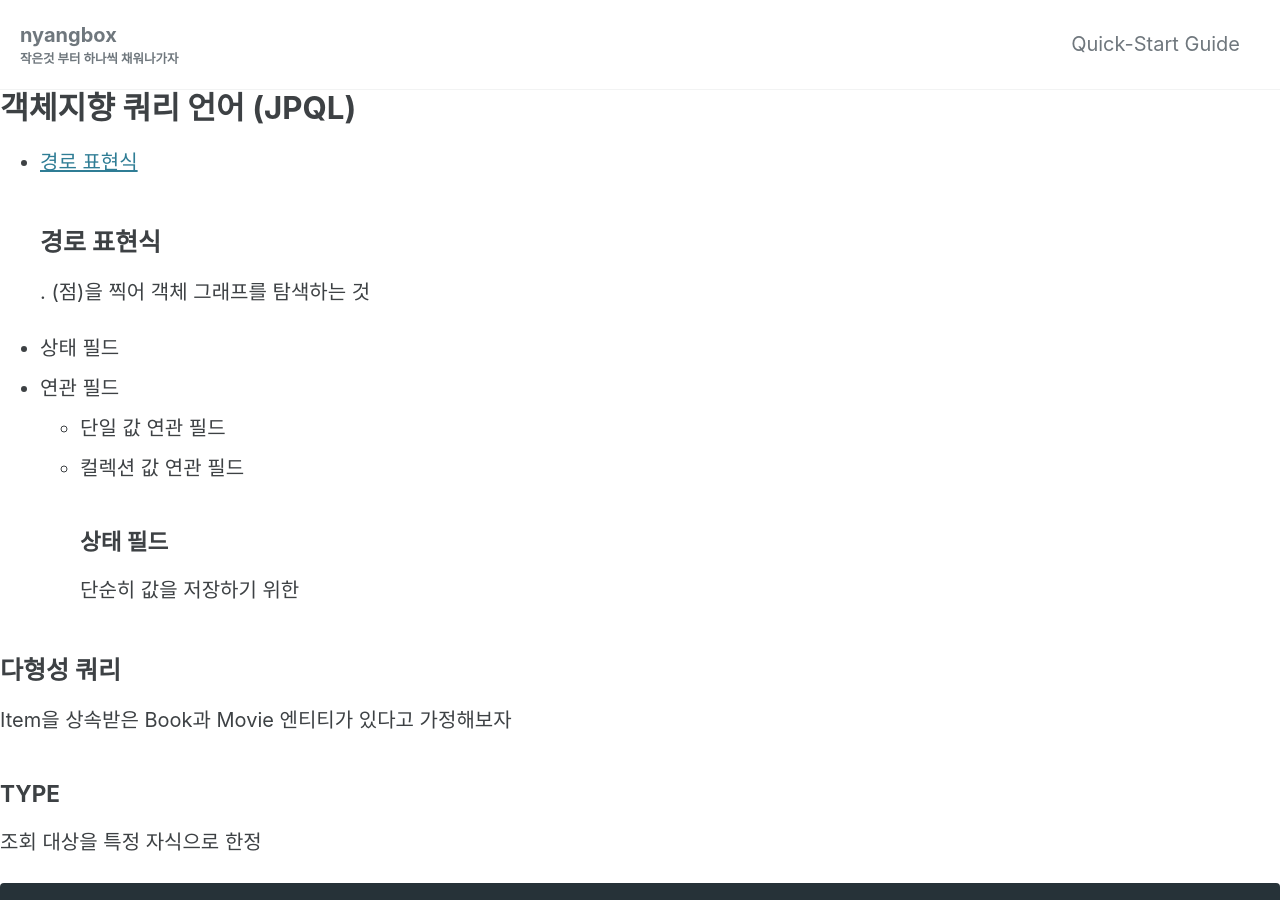
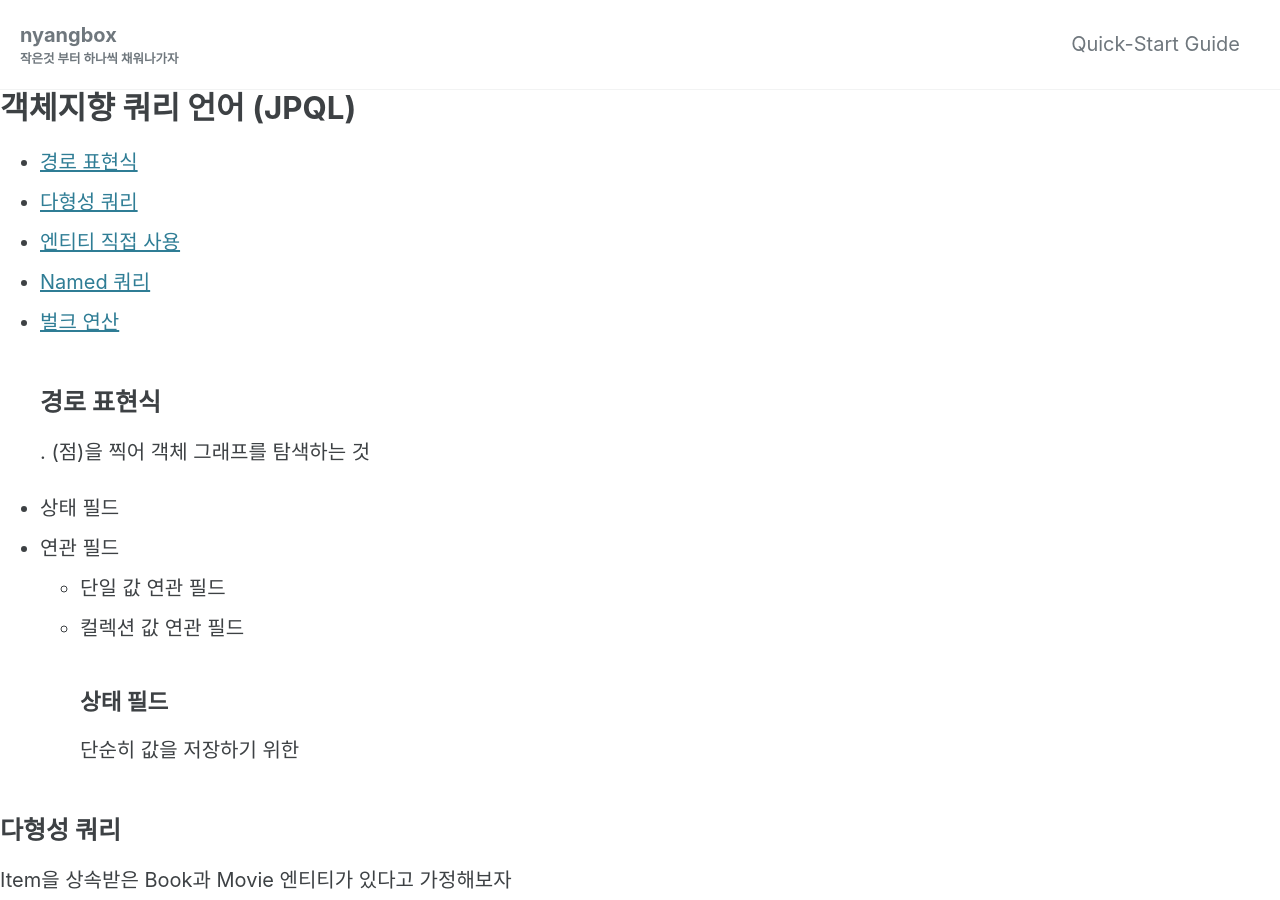
Before and after one commit to maenguin/maenguin.github.io, a Jekyll site: the page built from private/jpa-jpql.md, in a window 1280 px wide and 900 px high. Built offline with Jekyll 4.4.1, drawn with Linux system fonts in a browser that asks for light colours; cached includes are drawn as plain includes; our own code applies the rules of GitHub Pages for plain Markdown files.

Commit message:
Update jpa-jpql.md

```diff
--- a/private/jpa-jpql.md
+++ b/private/jpa-jpql.md
@@ -1,5 +1,9 @@
 # 객체지향 쿼리 언어 (JPQL)
 * [경로 표현식](#경로-표현식)
+* [다형성 쿼리](#다형성-쿼리)
+* [엔티티 직접 사용](#엔티티-직접-사용)
+* [Named 쿼리](#Named-쿼리)
+* [벌크 연산](#벌크-연산)
 ## 경로 표현식
 . (점)을 찍어 객체 그래프를 탐색하는 것
 * 상태 필드
```
